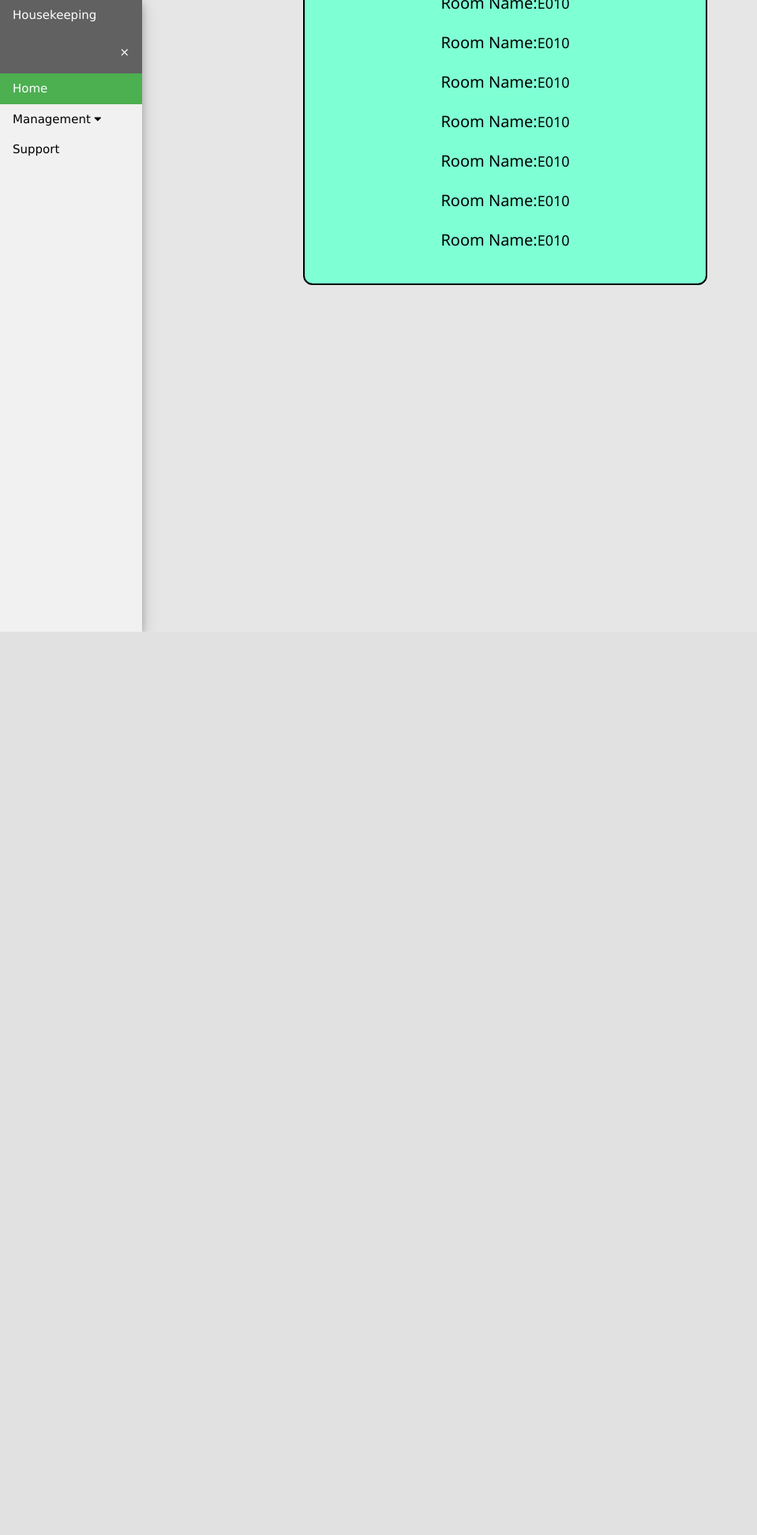
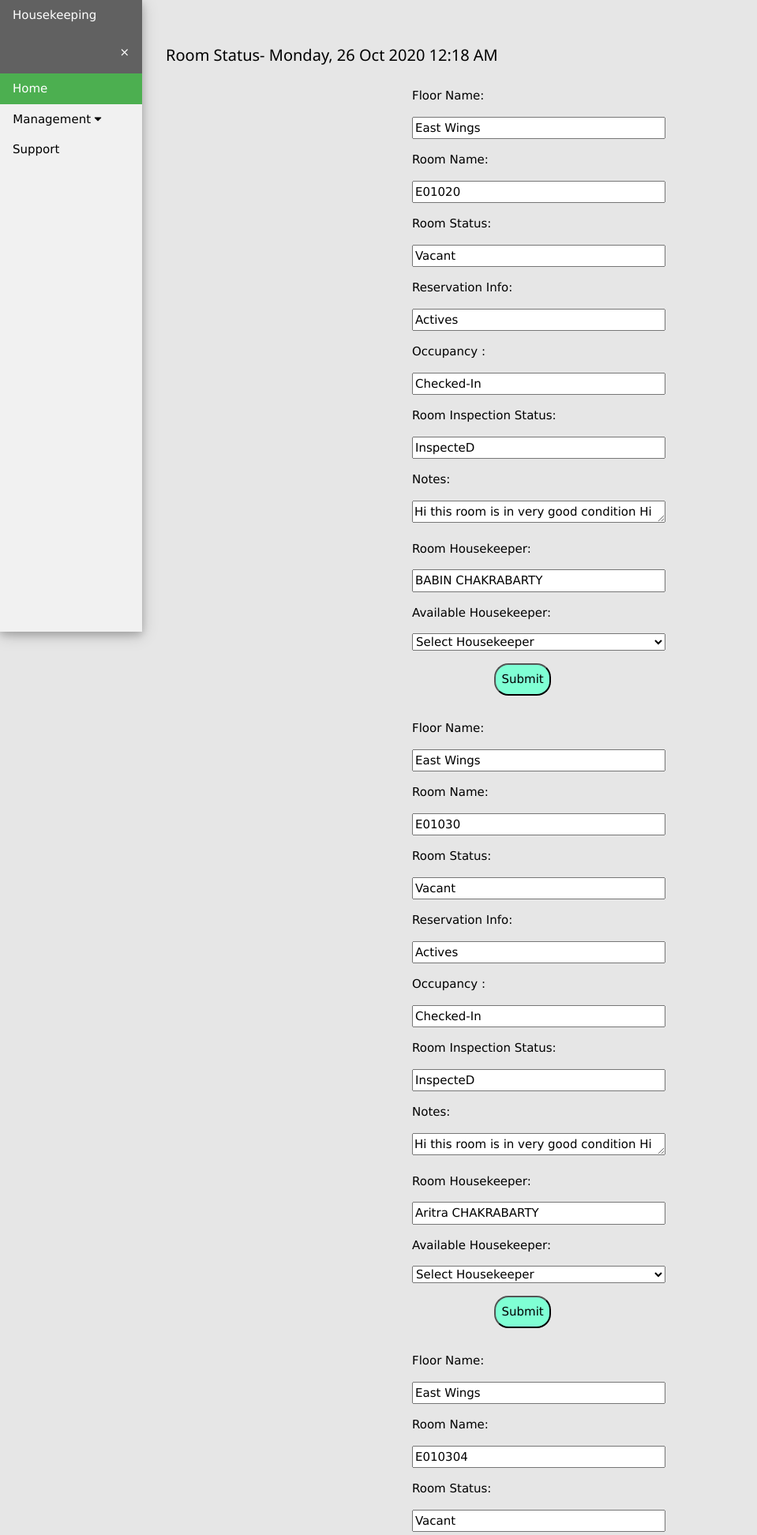
Before and after one commit to shuvra-matrix/-Housekeeping-Management-System-in-the-Hospitality-Industry, a Django app: template hms/templates/admins/room_manage.html in a window 1280 px wide. Shown: the top 1944 px of the page at 79% size, without its empty margins (0-959 px from the left). Before the commit the page ends 800 px from the top, so only its background shows below. Run offline with Django 3.2, Linux system fonts and the light colour scheme; the template is opened without the code that fills it: values that come from a table or form of the project are taken from there, others are empty; data comes from the database, SQL or seed files in the repository; both versions use the stored data as it was after the commit.

Commit message:
add room-mamage page and display all details in room_status page

```diff
--- a/hms/static/css/style.css
+++ b/hms/static/css/style.css
@@ -29,7 +29,7 @@ body{
 /* room status */
 
 .room_main{
-    margin: 3rem 6rem;
+    margin: 3rem 3rem;
 }
 
 table,
@@ -72,31 +72,37 @@ th{
 /* room manage pop-up */
 
 .main_div_manage{
-    position: relative;
-    width: 40%;
-    bottom: 249px;
-    margin: 6rem  auto;
+
+    margin: 1rem  auto;
     padding: 2rem;
-    border: 2px solid black;
-    background-color: aquamarine;
-    border-radius: 12px;
 
 }
 
 .sub_div_manage{
     display: flex;
-    flex-direction:row;
-    justify-content: center;
-    align-items: center;
+    flex-direction:column;
+
+    width: 40%;
+    margin: auto;
+}
+
+.sp_sub{
+    padding-right: 1rem;
+}
+
+.input_class{
+    width: 80%;
+}
+
+.button_class{
+    position: relative;
+    width: 50%;
+    margin: 1rem auto;
 
 }
-
-
-.clicked{
-    position: absolute;
-    top: 3px;
-    right: 13px;
+.button{
+    background-color: aquamarine;
+    padding: .5rem;
+    border-radius: 18px;
 }
-
-
 /* room manage pop-up closed */
--- a/hms/templates/admins/room_manage.html
+++ b/hms/templates/admins/room_manage.html
@@ -1,84 +1,105 @@
 {% extends 'admins/header.html' %}
 {% block body_block %}
 
-<div id="main" style="overflow: hidden;">
+<div id="main" style="overflow: hidden; margin-left: 180px;">
     <div class="w3-container w3-display-container">
             <span title="open Sidebar" style="display: none;" id="openNav" class="w3-button w3-transparent w3-display-topleft w3-xlarge" onclick="w3_open()">☰</span>
-             <h3 class="h3" style="position:fixed;top:36px;">Manage Room</h3>
-             <h3 style="margin-left: 6rem;" >Click</h3>
+
     </div>
-
+{% if room_data %}
     <div class="main_div_manage">
-
+        <div class="">
+            <h4>Room Status- Monday, 26 Oct 2020 12:18 AM</h4>
+        </div>
+      {% for room in room_data %}
         <div class="sub_div_manage">
-            <div class="">
-                <h4>Room Name:</h4>
+            <div class="sp_sub">
+                <p>Floor Name: </p>
             </div>
-            <div class="">
-                <h5>E010</h5>
+            <div class="sp_sub">
+                <input class="input_class" type="text" value="{{room.room_id.floor_id.floor_name}}" readonly>
             </div>
         </div>
         <div class="sub_div_manage">
-            <div class="">
-                <h4>Room Name:</h4>
+            <div class="sp_sub">
+                <p>Room Name:</p>
             </div>
-            <div class="">
-                <h5>E010</h5>
+            <div class="sp_sub">
+                <input class="input_class" type="text" value="{{room.room_id.room_name}}" readonly>
+
             </div>
         </div>
         <div class="sub_div_manage">
-            <div class="">
-                <h4>Room Name:</h4>
+            <div class="sp_sub">
+                <p>Room Status:</p>
             </div>
-            <div class="">
-                <h5>E010</h5>
+            <div class="sp_sub">
+                <input class="input_class" type="text" readonly value="{{room.room_status}}">
+
             </div>
         </div>
         <div class="sub_div_manage">
-            <div class="">
-                <h4>Room Name:</h4>
+            <div class="sp_sub">
+                <p>Reservation Info:</p>
             </div>
-            <div class="">
-                <h5>E010</h5>
+            <div class="sp_sub">
+                <input class="input_class" type="text" value="{{room.room_reservation_info}}" readonly>
+
             </div>
         </div>
         <div class="sub_div_manage">
-            <div class="">
-                <h4>Room Name:</h4>
+            <div class="sp_sub">
+                <p>Occupancy :</p>
             </div>
-            <div class="">
-                <h5>E010</h5>
+            <div class="sp_sub">
+                <input class="input_class" type="text" value="{{room.room_occupancy}}" readonly>
             </div>
         </div>
         <div class="sub_div_manage">
-            <div class="">
-                <h4>Room Name:</h4>
+            <div class="sp_sub">
+                <p>Room Inspection Status:</p>
             </div>
-            <div class="">
-                <h5>E010</h5>
+            <div class="sp_sub">
+                <input class="input_class" type="text" value="{{room.room_inspect_status}}" readonly>
             </div>
         </div>
         <div class="sub_div_manage">
-            <div class="">
-                <h4>Room Name:</h3>
+            <div class="sp_sub">
+                <p>Notes:</h3>
             </div>
-            <div class="">
-                <h5>E010</h5>
+            <div class="sp_sub">
+                <textarea class="input_class" name="" id="" cols="40" rows="1">{{room.room_notes}}</textarea>
             </div>
         </div>
         <div class="sub_div_manage">
-            <div class="">
-                <h4>Room Name: </h4>
+            <div class="sp_sub">
+                <p>Room Housekeeper: </p>
             </div>
-            <div class="">
-                <h5>E010</h5>
+            <div class="sp_sub">
+                <input class="input_class" type="text" readonly value="{{room.room_housekeeper.housekeeper_name}}">
             </div>
         </div>
+         <div class="sub_div_manage">
+            <div class="sp_sub">
+                <p>Available Housekeeper:</h3>
+            </div>
+            <div class="sp_sub">
+                <select class="input_class" name="" id="">
+                    <option value="">Select Housekeeper</option>
+                    {% for house in Housekeeper_data %}
+                    <option value="{{house.housekeeper_id}}">{{house.housekeeper_id.housekeeper_name}}</option>
 
-
+                    {% endfor %}
+                </select>
+            </div>
+            <div class="button_class">
+                <button class="button" type="submit">Submit</button>
+            </div>
+        </div>
+        {% endfor %}
 
     </div>
-
+{% endif %}
 
 </div>
 
```
Also changed, not shown: hms/hms_app/views.py (+15 -22 lines), hms/templates/admins/room_status.html (+9 -101 lines), hms/db.sqlite3.
